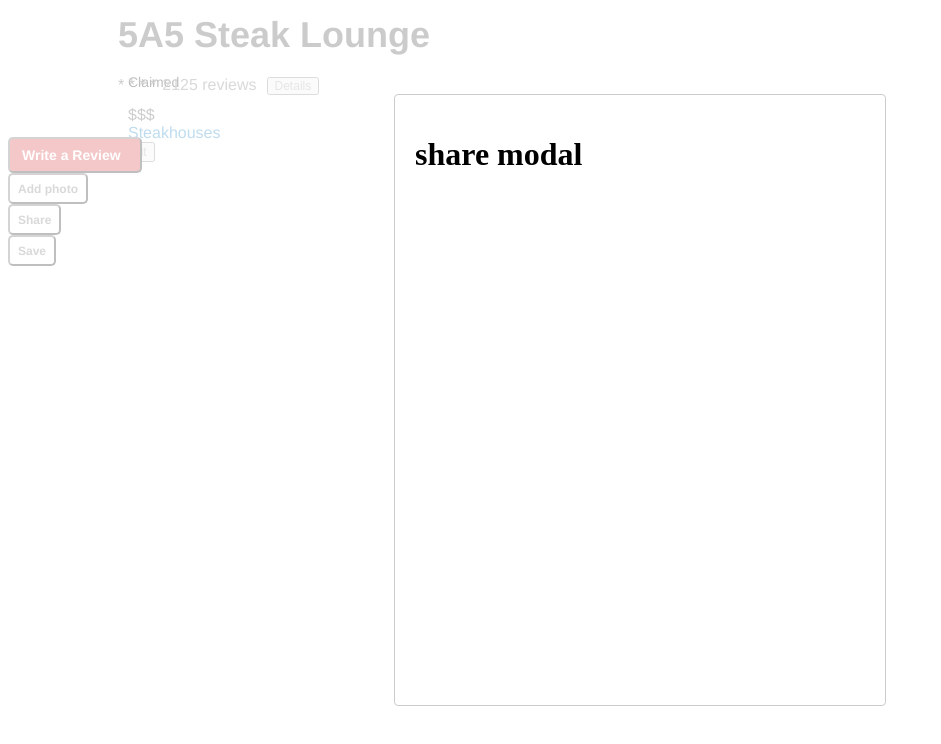
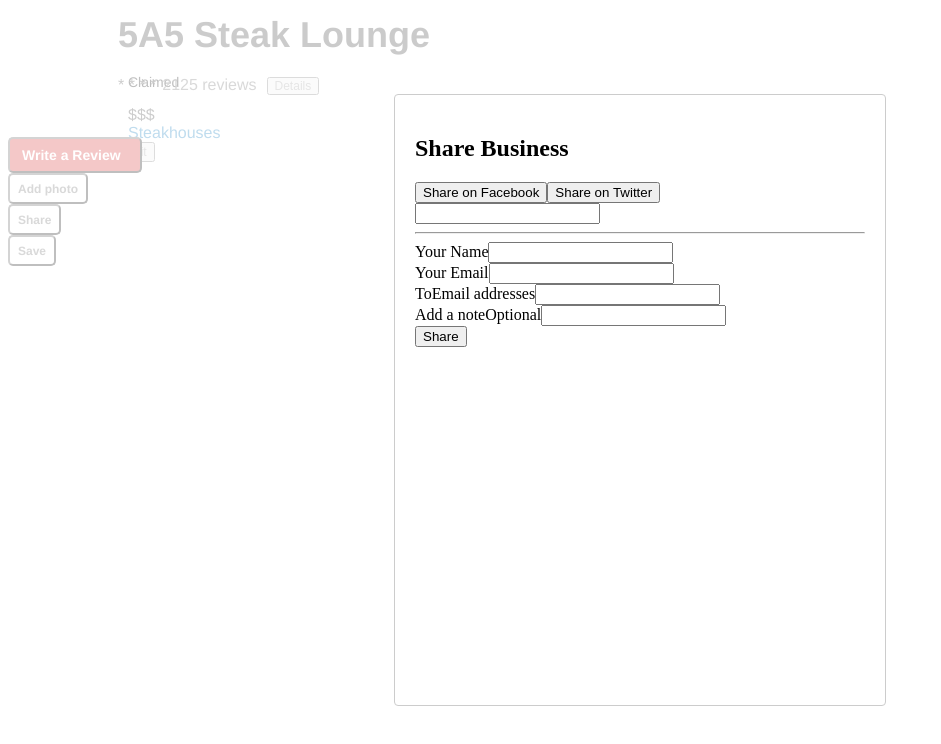
Before and after one commit to the-munch/header, a React app: page / in a window 1280 px wide. Both pictures are taken after a click on the button "Share". Shown: the top 744 px of the page, without its empty margins (0-941 px from the left). Built offline with nearby package versions, Linux system fonts and the light colour scheme; the HTML template or start-up script is replaced by a standard one.

Commit message:
outlines the share modal with input and form fields. also updates test to check state before test is ran.

```diff
--- a/client/src/components/Share.jsx
+++ b/client/src/components/Share.jsx
@@ -29,7 +29,49 @@
         onRequestClose={props.closeShareModal}
         style={shareStyle}
       >
-        <h1>share modal</h1>
+        <div>
+          <div>
+            <h2>Share Business</h2>
+          </div>
+          <div className="space-div-notsureifneeded"></div>
+          <div className="share-options">
+            <button>Share on Facebook</button>
+            <button>Share on Twitter</button>
+            <div>
+              <input></input>
+            </div>
+            <hr></hr>
+            <div>
+              <div>
+                <label>
+                  <span>Your Name</span>
+                </label>
+                <input></input>
+              </div>
+              <div>
+                <label>
+                  <span>Your Email</span>
+                </label>
+                <input></input>
+              </div>
+              <div>
+                <label>
+                  <span>To</span>
+                  <span>Email addresses</span>
+                </label>
+                <input></input>
+              </div>
+              <div>
+                <label>
+                  <span>Add a note</span>
+                  <span>Optional</span>
+                </label>
+                <input></input>
+              </div>
+            </div>
+            <button>Share</button>
+          </div>
+        </div>
       </Modal>
     </div>
   );
```
Also changed, not shown: 2 other files (tests, documents, lock files or other folders).
